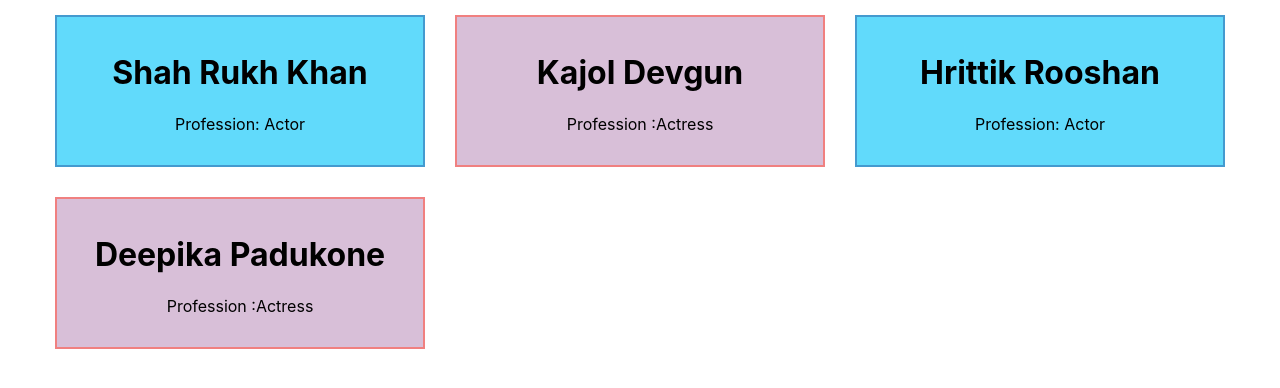
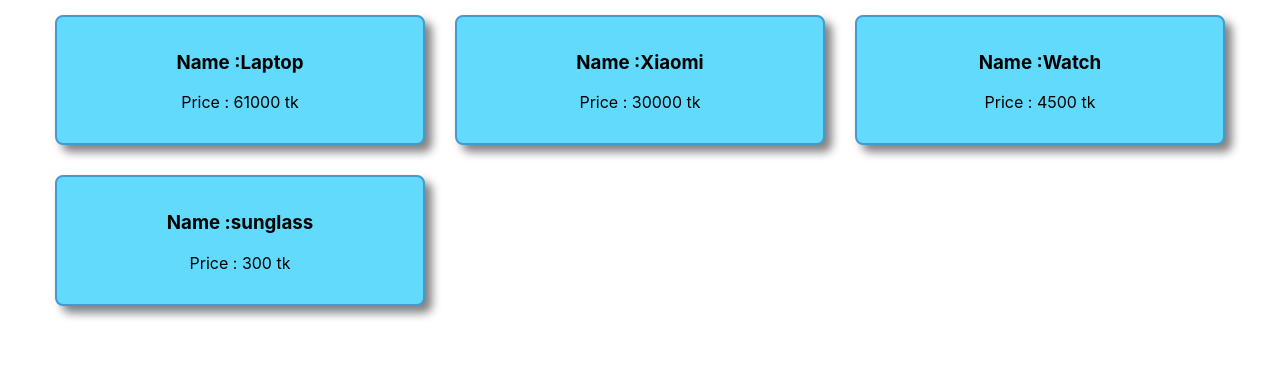
Before and after one commit to Progga-Roy/First-Ract-Explore, a React (Create React App) app: page / in a window 1280 px wide. Shown: the top 388 px of the page. Built offline with nearby package versions, Linux system fonts and the light colour scheme.

Commit message:
recap component ,props,and pass multiple parameter

```diff
--- a/src/App.css
+++ b/src/App.css
@@ -56,3 +56,11 @@
   margin: 15px;
 
 }
+.product{
+  background-color: #61dafb;
+  padding: 15px;
+  border: 2px solid rgb(68, 154, 207);
+ border-radius: 8px;
+ box-shadow: 7px 7px 10px grey;
+  margin: 15px;
+}
--- a/src/App.js
+++ b/src/App.js
@@ -1,33 +1,96 @@
-import logo from './logo.svg';
+
 import './App.css';
 
 function App() {
+  // const nayoks =['Shah Rukh Khan','Hrirrik Rooshan','Amir Khan','Salman Khan']
+  const products =[
+    {name:'Laptop', price:61000},
+    {name:'Xiaomi', price:30000},
+    {name:'Watch', price:4500},
+    {name:'sunglass', price:300},
+  ]
   return (
+
     <div className="App">
+
+      {/* {
+    nayoks.map(nayok=><li>Name: {nayok}</li>)
+  }
   <Person name="Shah Rukh Khan" profession ="Actor"></Person>
   <Person2 name="Kajol Devgun" profession="Actress"></Person2>
   <Person name="Hrittik Rooshan" profession="Actor"></Person>
   <Person2 name="Deepika Padukone" profession="Actress"></Person2>
+   */
+   products.map(product=> <Product name={product.name} price={product.price}></Product>)
+   }
+   {/* <Product name='Laptop' price="61000"></Product>
+   <Product name='Xiaomi' price="30000"></Product>
+   <Product name='Watch' price="4500"></Product>
+   <Product name='Sunglass' price="300"></Product> */}
     </div>
   );
 }
-function Person(props){
-  return (
-    <div className='person'>
-       <h1>{props.name}</h1>
-       <p>Profession: {props.profession}</p>
-    </div>
-  )
 
-}
-function Person2(props) {
-  return (
-    <div className='person2'>
-       <h1>{props.name}</h1>
-       <p>Profession :{props.profession}</p>
-    </div>
-  )
-
+function Product(props){
+  return <div className='product'>
+<h3>Name :{props.name} </h3>
+<p>Price : {props.price} tk</p>
+  </div>
 }
 
+
+
+
+
+
+
+
+
+
+
+
+
+
+
+
+
+
+
+
+
+
+
+
+
+
+
+
+
+
+
+
+
+
+
+
+
+// function Person(props){
+//   return (
+//     <div className='person'>
+//        <h1>{props.name}</h1>
+//        <p>Profession: {props.profession}</p>
+//     </div>
+//   )
+
+// }
+// function Person2(props) {
+//   return (
+//     <div className='person2'>
+//        <h1>{props.name}</h1>
+//        <p>Profession :{props.profession}</p>
+//     </div>
+//   )
+
+// }
+
 export default App;
```
